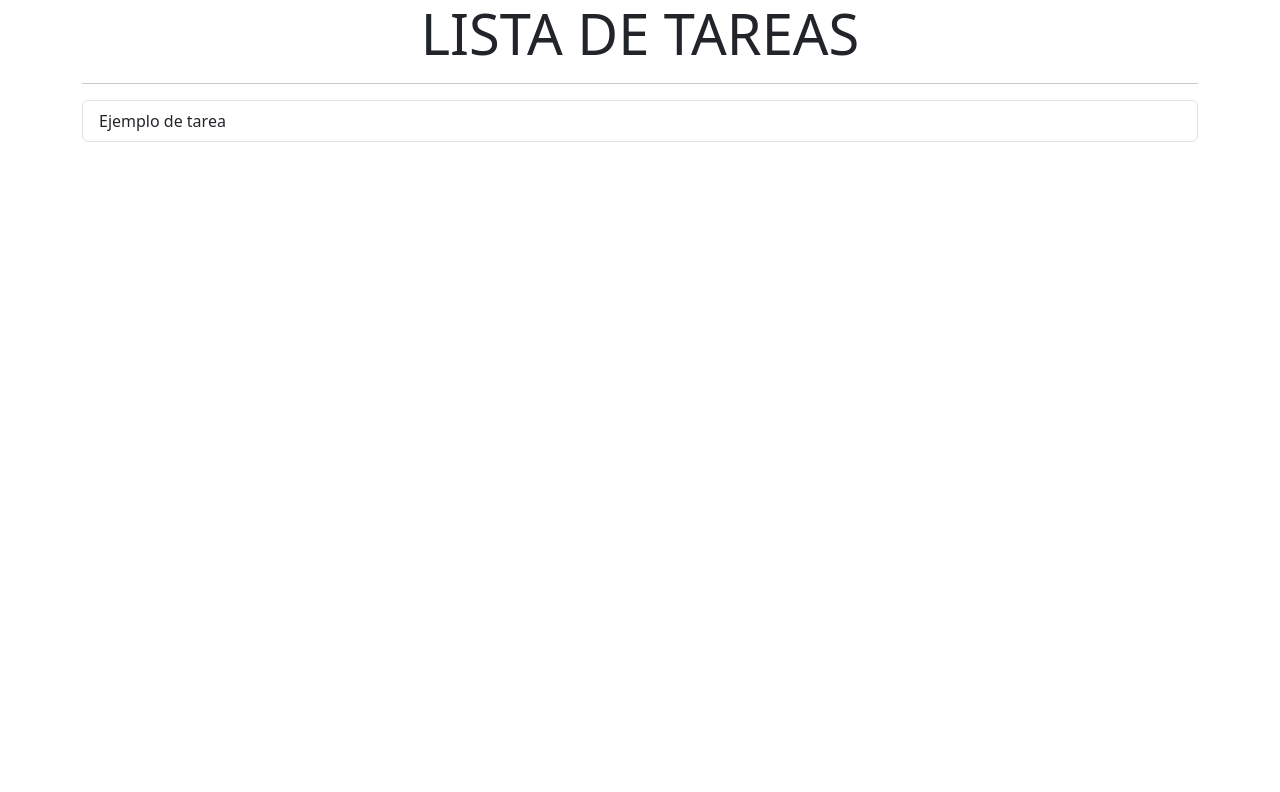
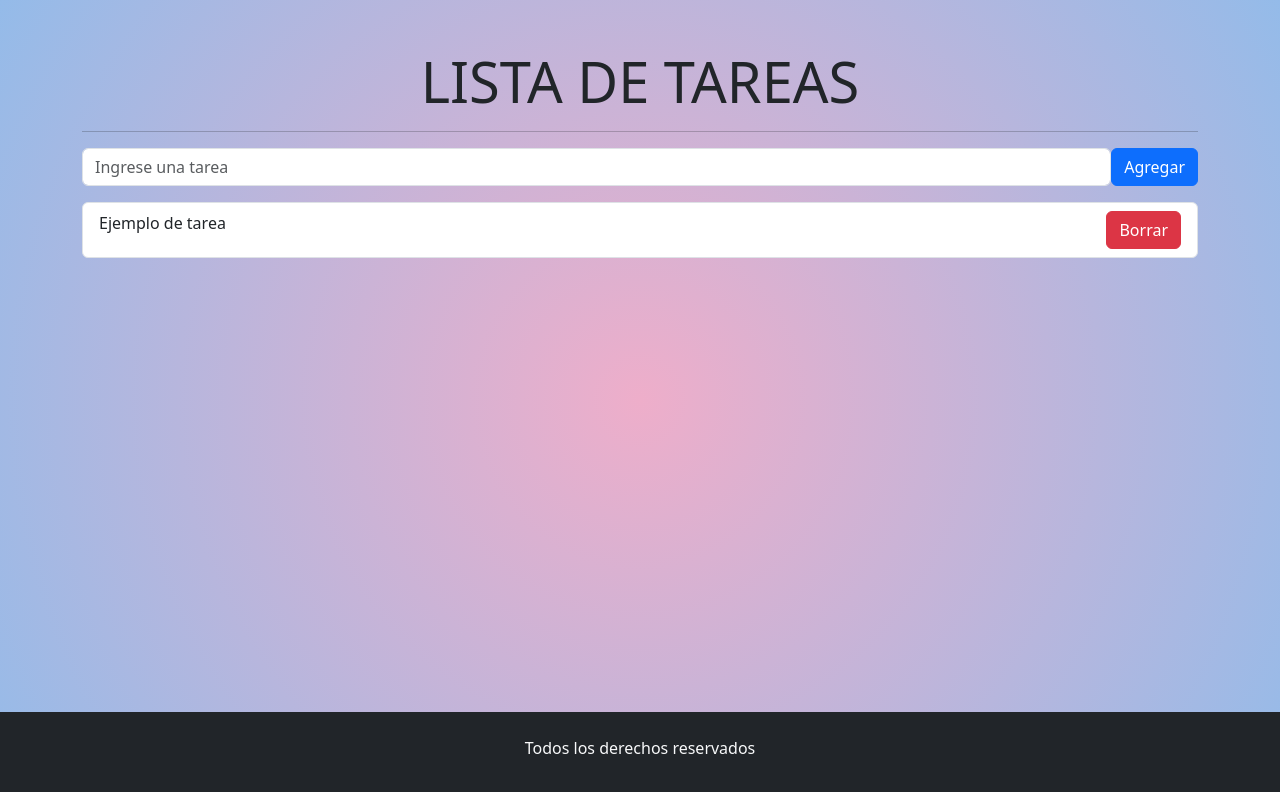
Before and after one commit to RDiarte/tarea-react, a React (Vite) app: page / in a window 1280 px wide. Shown: the top 792 px of the page. Built offline with nearby package versions, Linux system fonts and the light colour scheme.

Commit message:
agrego clases  y footer

```diff
--- a/src/App.css
+++ b/src/App.css
@@ -0,0 +1,15 @@
+#root {
+  min-height: 100vh;
+  display: flex;
+  flex-direction: column;
+  background: rgb(238, 174, 202);
+  background: radial-gradient(
+    circle,
+    rgba(238, 174, 202, 1) 0%,
+    rgba(148, 187, 233, 1) 100%
+  );
+}
+
+.mainPage {
+  flex-grow: 1;
+}
--- a/src/App.jsx
+++ b/src/App.jsx
@@ -2,14 +2,19 @@ import { Container } from "react-bootstrap";
 import "./App.css";
 import Titulo from "./components/Titulo";
 import "bootstrap/dist/css/bootstrap.min.css";
-import Lista from "./components/lista";
+import FormularioTarea from "./components/FormularioTarea";
 
 function App() {
   return (
-    <Container>
-      <Titulo></Titulo>
-      <Lista></Lista>
-    </Container>
+    <>
+      <Container className="my-5 mainPage">
+        <Titulo></Titulo>
+        <FormularioTarea></FormularioTarea>
+      </Container>
+      <footer className="text-center bg-dark text-light py-4">
+        <p>Todos los derechos reservados</p>
+      </footer>
+    </>
   );
 }
 
--- a/src/components/FormularioTarea.jsx
+++ b/src/components/FormularioTarea.jsx
@@ -1,5 +1,5 @@
 import { Button, Form } from "react-bootstrap";
-import ItemTarea from "./ItemTarea";
+import Lista from "./lista";
 
 const FormularioTarea = () => {
   return (
@@ -10,7 +10,7 @@ const FormularioTarea = () => {
           <Button variant="primary">Agregar</Button>
         </Form.Group>
       </Form>
-      <ItemTarea></ItemTarea>
+      <Lista></Lista>
     </>
   );
 };
--- a/src/components/ItemTarea.jsx
+++ b/src/components/ItemTarea.jsx
@@ -1,7 +1,11 @@
-import { ListGroup } from "react-bootstrap";
+import { Button, ListGroup } from "react-bootstrap";
 
 const ItemTarea = () => {
-  return <ListGroup.Item>Ejemplo de tarea</ListGroup.Item>;
+  return (
+    <ListGroup.Item className="d-flex justify-content-between">
+      Ejemplo de tarea <Button variant="danger">Borrar</Button>
+    </ListGroup.Item>
+  );
 };
 
 export default ItemTarea;
```
